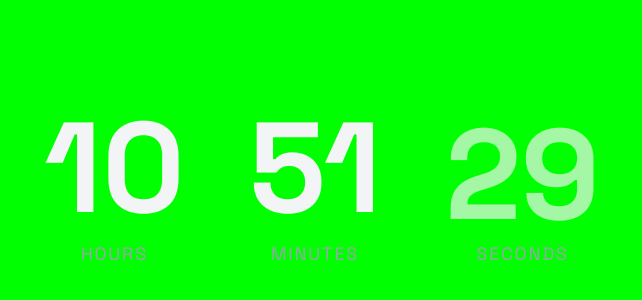
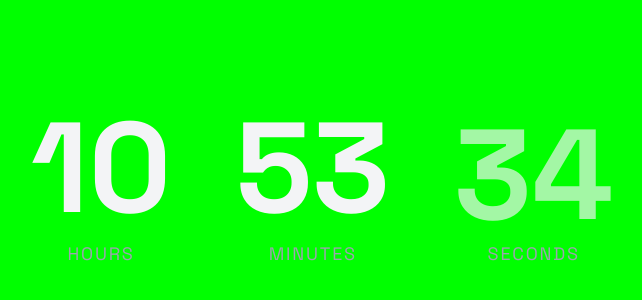
Before and after one commit to Kamiql/Countdown, a React (Vite) app: page / in a window 1280 px wide. Shown: the part 214-514 px from the top of the page, without its empty margins (318-960 px from the left). Built offline with nearby package versions, Linux system fonts and the light colour scheme.

Commit message:
Update CountdownDisplay.tsx

```diff
--- a/src/components/CountdownDisplay.tsx
+++ b/src/components/CountdownDisplay.tsx
@@ -9,7 +9,7 @@ interface TimeUnit {
 }
 
 export const CountdownDisplay: React.FC = () => {
-  const { days, hours, minutes, seconds } = useCountdown(new Date('2025-01-01T00:00:00Z'));
+  const { days, hours, minutes, seconds } = useCountdown(new Date('2025-01-01T00:02:05Z'));
   const [isFinalFive, setIsFinalFive] = useState(false);
   const [isFinished, setIsFinished] = useState(false);
 
```
